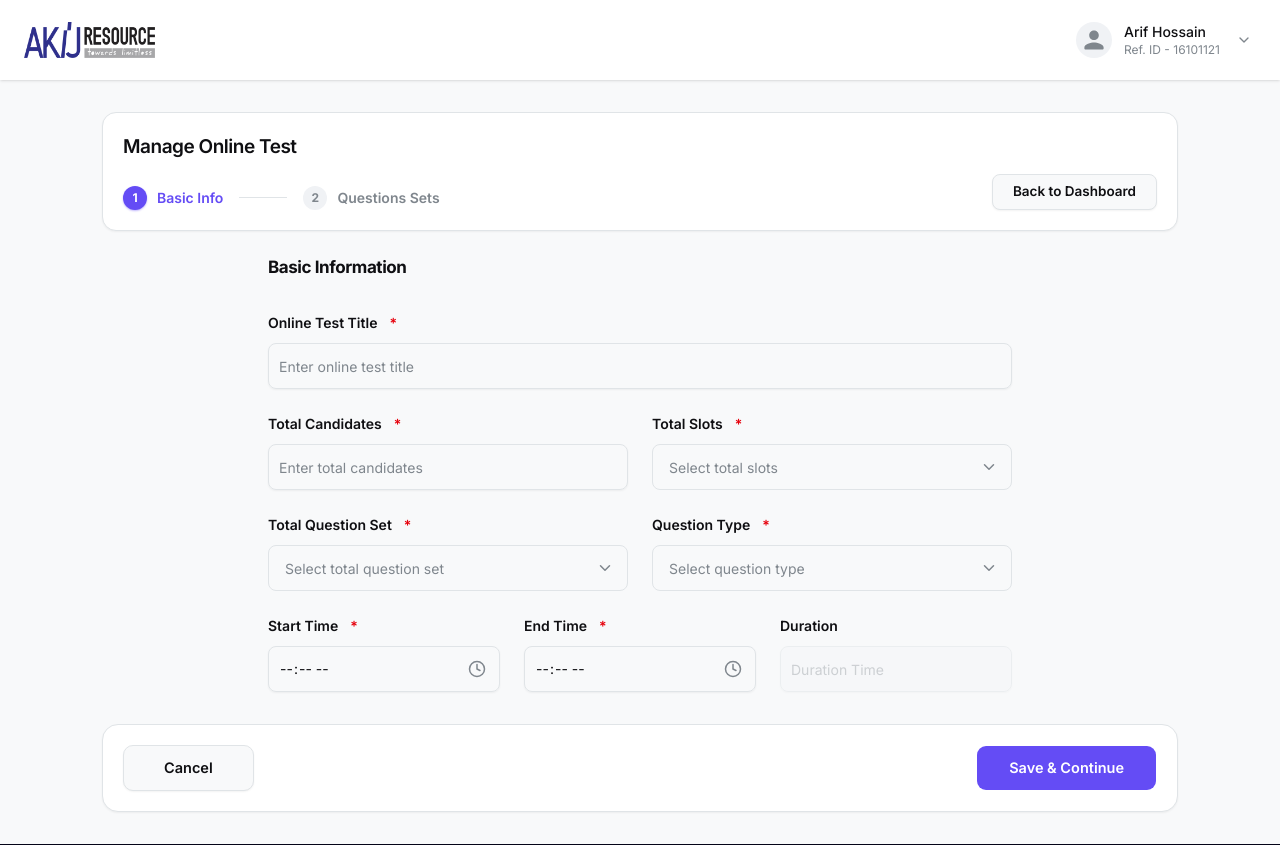
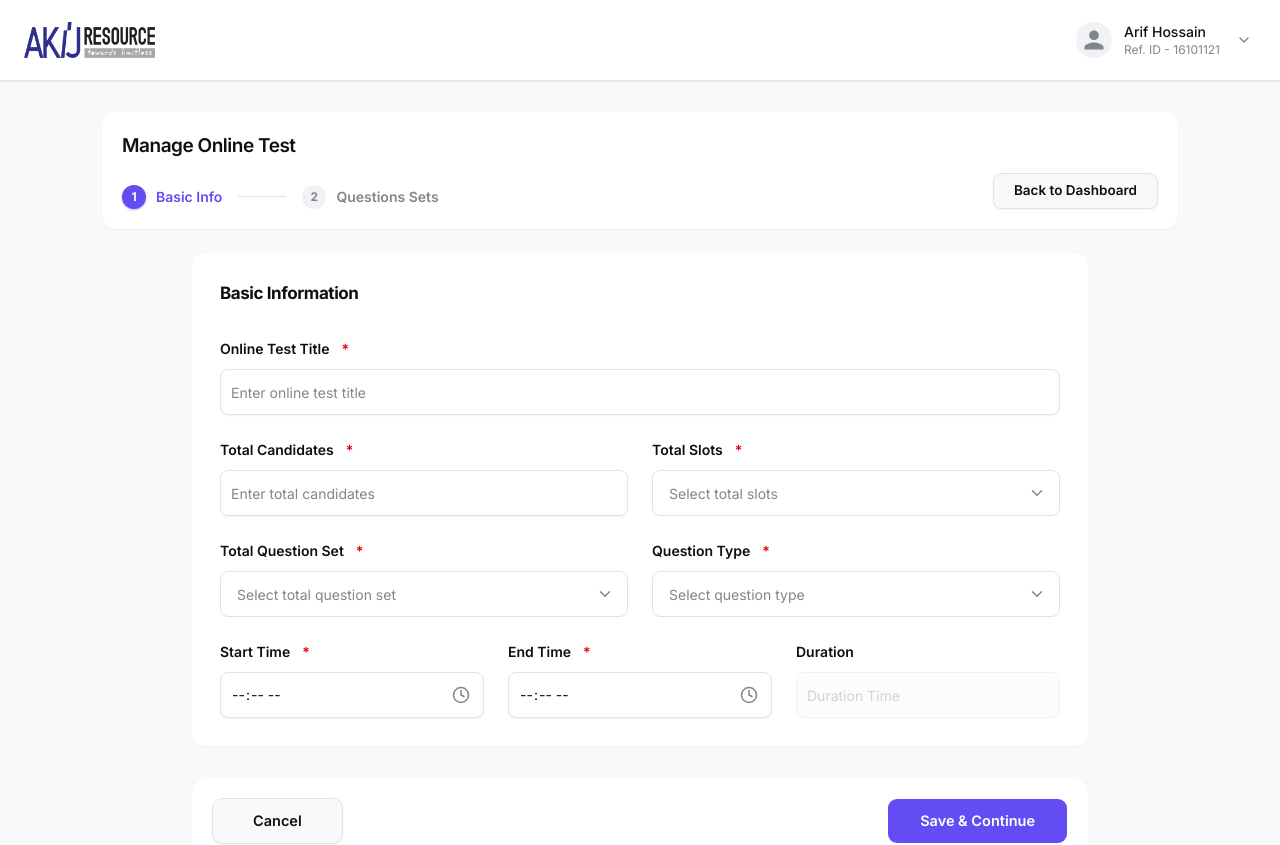
Before and after one commit to nadim-chowdhury/online-assessment-platform, a Next.js app in the folder frontend/: page /employer-tests/create in a window 1280 px wide. Shown: the top 845 px of the page. Built offline with nearby package versions, Linux system fonts and the light colour scheme; no server answers.

Commit message:
feat: implement multi-step online test creation and management interface for employers

```diff
--- a/frontend/app/(protected-routes)/(employer-panel)/employer-tests/[testId]/page.tsx
+++ b/frontend/app/(protected-routes)/(employer-panel)/employer-tests/[testId]/page.tsx
@@ -12,7 +12,7 @@ export default function TestDetailsPage() {
   return (
     <section className="px-4 py-6 md:px-8 md:py-8 w-full max-w-[1140px] mx-auto flex flex-col gap-6">
       {/* Top Header / Breadcrumb / Steps Bar */}
-      <div className="flex flex-col md:flex-row md:items-end justify-between bg-card border border-border rounded-[14px] p-5 shadow-xs gap-4">
+      <div className="flex flex-col md:flex-row md:items-end justify-between bg-card rounded-[14px] p-5 shadow-xs gap-4">
         <div className="flex flex-col gap-6">
           <h1 className="text-[19px] font-semibold text-foreground tracking-tight">
             Manage Online Test
@@ -54,7 +54,7 @@ export default function TestDetailsPage() {
       </div>
 
       {/* Main View Content */}
-      <div className="bg-card border border-border rounded-[16px] p-6 sm:p-8 shadow-xs">
+      <div className="bg-card rounded-[16px] p-6 sm:p-8 shadow-xs max-w-4xl mx-auto w-full">
         <div className="flex items-center justify-between mb-8">
           <h2 className="text-[17px] font-bold text-foreground tracking-tight">
             Basic Information
@@ -122,7 +122,7 @@ export default function TestDetailsPage() {
       </div>
 
       {/* Footer Action Buttons */}
-      <div className="flex items-center justify-between bg-card border border-border rounded-[16px] p-5 shadow-xs mt-2">
+      <div className="flex items-center justify-between bg-card rounded-[16px] p-5 shadow-xs mt-2 max-w-4xl mx-auto w-full">
         <Button
           variant="outline"
           className="h-[46px] px-10 rounded-[10px] border-[1.5px] border-border text-[14.5px] font-semibold text-foreground hover:bg-accent/5 transition-colors"
--- a/frontend/app/(protected-routes)/(employer-panel)/employer-tests/create/page.tsx
+++ b/frontend/app/(protected-routes)/(employer-panel)/employer-tests/create/page.tsx
@@ -29,7 +29,7 @@ export default function TestCreateEditPage() {
   return (
     <section className="px-4 py-6 md:px-8 md:py-8 w-full max-w-[1140px] mx-auto flex flex-col gap-6">
       {/* Top Header / Breadcrumb / Steps Bar */}
-      <div className="flex flex-col md:flex-row md:items-end justify-between bg-card border border-border rounded-[14px] p-5 shadow-xs gap-4">
+      <div className="flex flex-col md:flex-row md:items-end justify-between bg-card rounded-[14px] p-5 shadow-xs gap-4">
         <div className="flex flex-col gap-6">
           <h1 className="text-[19px] font-semibold text-foreground tracking-tight">
             Manage Online Test
@@ -89,9 +89,9 @@ export default function TestCreateEditPage() {
       </div>
 
       {/* Main Form Content */}
-      <div className="max-w-4xl mx-auto">
+      <div className="max-w-4xl mx-auto w-full">
         {step === 1 ? (
-          <div className="animate-in fade-in zoom-in-95 duration-300">
+          <div className="animate-in fade-in zoom-in-95 duration-300 bg-card rounded-[12px] p-6 sm:p-7 flex flex-col shadow-xs">
             <div className="flex items-center justify-between mb-8">
               <h2 className="text-[17px] font-bold text-foreground tracking-tight">
                 Basic Information
@@ -237,7 +237,7 @@ export default function TestCreateEditPage() {
       </div>
 
       {/* Footer Action Buttons */}
-      <div className="flex items-center justify-between bg-card border border-border rounded-[16px] p-5 shadow-xs mt-2">
+      <div className="flex items-center justify-between bg-card rounded-[16px] p-5 shadow-xs mt-2 max-w-4xl mx-auto w-full">
         {step === 1 ? (
           <Link href="/employer-dashboard">
             <Button
--- a/frontend/components/employer/question-sets-form.tsx
+++ b/frontend/components/employer/question-sets-form.tsx
@@ -207,7 +207,7 @@ export function QuestionSetsForm() {
         {DUMMY_QUESTIONS.map((q) => (
           <div
             key={q.id}
-            className="bg-card border border-border/80 rounded-[12px] p-6 sm:p-7 flex flex-col shadow-xs"
+            className="bg-card rounded-[12px] p-6 sm:p-7 flex flex-col shadow-xs"
           >
             {/* Header */}
             <div className="flex items-center justify-between pb-4 border-b border-border/60">
@@ -283,14 +283,14 @@ export function QuestionSetsForm() {
       <Dialog open={isOpen} onOpenChange={setIsOpen}>
         <DialogTrigger>
           <div
-            className="flex items-center justify-center w-full h-[52px] rounded-[10px] bg-accent hover:bg-accent/90 text-white text-[15px] font-semibold transition-colors shadow-xs cursor-pointer my-4"
+            className="flex items-center justify-center w-full h-[52px] rounded-[10px] bg-accent hover:bg-accent/90 text-white text-[15px] font-semibold transition-colors shadow-xs cursor-pointer my-2"
             onClick={() => setIsOpen(true)}
           >
             Add Question
           </div>
         </DialogTrigger>
 
-        <DialogContent className="sm:max-w-3xl w-[95vw] p-0 rounded-[16px] bg-card border border-border shadow-lg overflow-hidden flex flex-col gap-0 [&>button]:hidden">
+        <DialogContent className="sm:max-w-3xl w-[95vw] p-0 rounded-[16px] bg-card overflow-hidden flex flex-col gap-0 [&>button]:hidden">
           <div className="max-h-[85vh] overflow-y-auto custom-scrollbar p-6 sm:p-7">
             {/* Top Modal Header */}
             <div className="flex flex-col sm:flex-row sm:items-center justify-between w-full pb-5 gap-4">
@@ -343,7 +343,8 @@ export function QuestionSetsForm() {
 
             {/* Options List */}
             <div className="flex flex-col mt-7 gap-5 ml-6">
-              {(questionType === "text" ? options.slice(0, 1) : options).map((opt) => (
+              {(questionType === "text" ? options.slice(0, 1) : options).map(
+                (opt) => (
                   <div
                     key={opt.id}
                     className="flex flex-col gap-3 animate-in fade-in duration-200"
@@ -373,7 +374,9 @@ export function QuestionSetsForm() {
                       <button
                         type="button"
                         onClick={() => handleDeleteOption(opt.id)}
-                      disabled={questionType !== "text" && options.length <= 2}
+                        disabled={
+                          questionType !== "text" && options.length <= 2
+                        }
                         className="text-muted-foreground hover:text-destructive disabled:opacity-50 disabled:hover:text-muted-foreground transition-colors px-1"
                       >
                         <Trash2 className="h-[18px] w-[18px]" />
@@ -382,7 +385,8 @@ export function QuestionSetsForm() {
 
                     <RichEditor minHeight="70px" />
                   </div>
-              ))}
+                ),
+              )}
             </div>
 
             {/* Add Option Trigger */}
```
Lines whose indentation alone changed are shown as unchanged.
